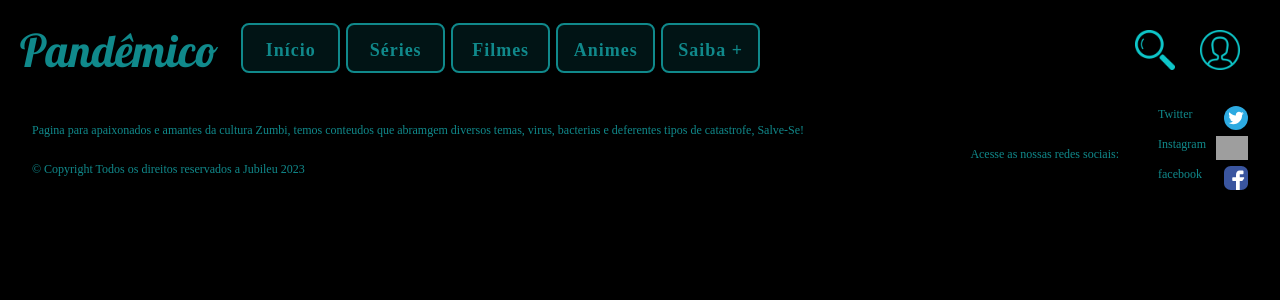
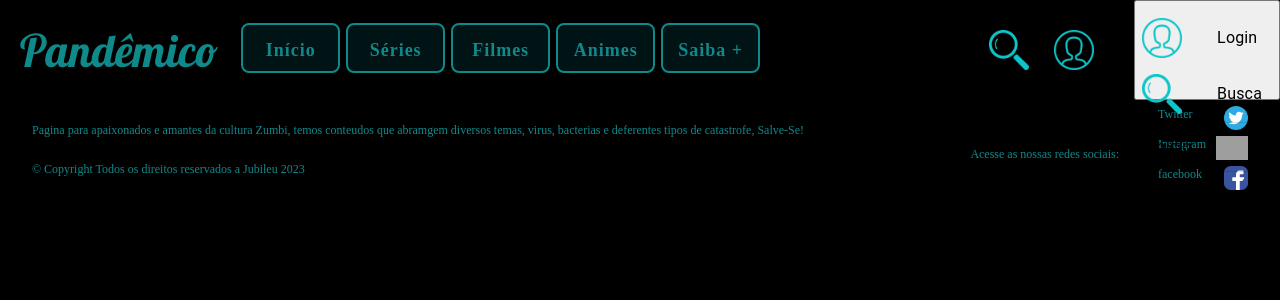
Before and after one commit to JoaoMarcelo22/pandemico, a Next.js app: page /more in a window 1280 px wide. Shown: the top 300 px of the page. Built offline with nearby package versions, Linux system fonts and the light colour scheme; grey boxes are pictures that could not be loaded.

Commit message:
feat: :sparkles: hummm nav bar

```diff
--- a/src/components/Nav2/index.tsx
+++ b/src/components/Nav2/index.tsx
@@ -1,8 +1,10 @@
-import { Toolbar, AppBar, Container, Hidden, IconButton, MenuItem, SwipeableDrawer, List, ListItem } from "@mui/material"
+import { Divider, List, ListItem, ListItemText, useMediaQuery } from "@mui/material"
 import Link from "next/link"
 import React, { useState } from "react"
 import Button from "../ButtonNav";
 import * as S from "./styles"
+
+//const [open,SetOpen] = useState(true)
 
 const navigationLinks = [
     { name: "Início", href: "/" },
@@ -11,31 +13,63 @@ const navigationLinks = [
     { name: "Animes", href: "/animes" },
     { name: "Saiba +", href: "/more" },
 ]
-const navigationIcons =[
-    { src: "/assets/lupa.png"},
-    { src: "/assets/login2.png"}
+const navigationIcons = [
+    { src: "/assets/lupa.png" },
+    { src: "/assets/login2.png" }
 ]
 
 export default function Nav2() {
+    const dowm = useMediaQuery('(min-width:1000px)');
+    const up = useMediaQuery('(max-width:1000px),(margin:0px)');
+
+
     return (
         <S.Container>
             <S.ContainerStart>
                 <S.Titulo>Pandêmico</S.Titulo>
-            <Hidden xsDown>
+
                 {navigationLinks.map((item) => (
                     <Link href={item.href}>
-                        <Button label={item.name}>
-                        </Button>
+                        {dowm && <Button label={item.name} />}
                     </Link>
                 ))}
-            </Hidden>
             </S.ContainerStart>
             <S.ContainerEnd>
                 {navigationIcons.map((item) => (
-                    <S.LoginImg src={item.src}/>
+                    <>
+                        {dowm && <S.LoginImg src={item.src} />}
+                    </>
                 ))}
+                {up && <S.LoginImg src="/assets/menu-hamburger.png" />}
             </S.ContainerEnd>
+            {dowm &&<List component="button" aria-label="mailbox folders">
+                <ListItem >
+                    <S.LoginImg src="/assets/login2.png" />
+                    <ListItemText primary="Login" />
+                </ListItem>
+                <ListItem divider>
+                    <S.LoginImg src="/assets/lupa.png" />
+                    <ListItemText primary="Busca" />
+                </ListItem>
+                <ListItem >
+                    <ListItemText primary="Início" />
+                </ListItem>
+                <Divider />
+                <ListItem divider>
+                    <ListItemText primary="Séries" />
+                </ListItem>
+                <ListItem divider>
+                    <ListItemText primary="Filmes" />
+                </ListItem>
+                <ListItem divider>
+                    <ListItemText primary="Animes" />
+                </ListItem>
+                <ListItem divider>
+                    <ListItemText primary="Criar Post" />
+                </ListItem>
+            </List>}
         </S.Container>
+
 
     )
 }
--- a/src/components/Nav2/styles.ts
+++ b/src/components/Nav2/styles.ts
@@ -10,6 +10,11 @@ align-content: center;
 justify-content: space-evenly;
 
 background-color: rgba(0, 0, 0, 0.329);
+
+#nested-list-subheader{
+    font-size:18px;
+    margin:auto;
+}
 `
 
 export const ContainerStart = styled.div`
@@ -24,6 +29,10 @@ display: flex;
 aling-items: center;
 
 margin:auto 5px auto auto;
+
+@media only screen and (max-width: 1000px) {
+    margin-top: 24px;
+}
 `
 
 export const Titulo =styled.p`
@@ -37,10 +46,19 @@ margin: auto 20px auto auto;
 color:#10898b;
 font-size: 45px;
 font-family: "Lobster";
+
+@media only screen and (max-width: 1000px) {
+    margin: 0px;
+}
 `
 export const LoginImg = styled.img`
 height: 40px;
 
 margin: auto 35px auto -10px;;
 margin-right: 35px;
+
+@media only screen and (max-width: 1000px) {
+    margin: 10px;
+}
+
 `
--- a/src/pages/more/index.tsx
+++ b/src/pages/more/index.tsx
@@ -1,10 +1,18 @@
+import Head from "next/head";
 import Footer from "../../components/Footer";
+import Main from "../../components/Main";
 import Nav2 from "../../components/Nav2";
 
-export default function More(){
-    return(<>
-        <Nav2/>
-        <Footer/>
-        </>
+export default function More() {
+    return (<>
+        <Head>
+            <title>Pandêmico</title>
+            <meta name="description" content="Generated by create next app" />
+            <meta name="viewport" content="width=device-width, initial-scale=1" />
+            <link rel="icon" href="assets/pandemic.png" />
+        </Head>
+        <Nav2 />
+        <Footer />
+    </>
     )
 }
```
Also changed, not shown: public/assets/menu-hamburger.png (added).
